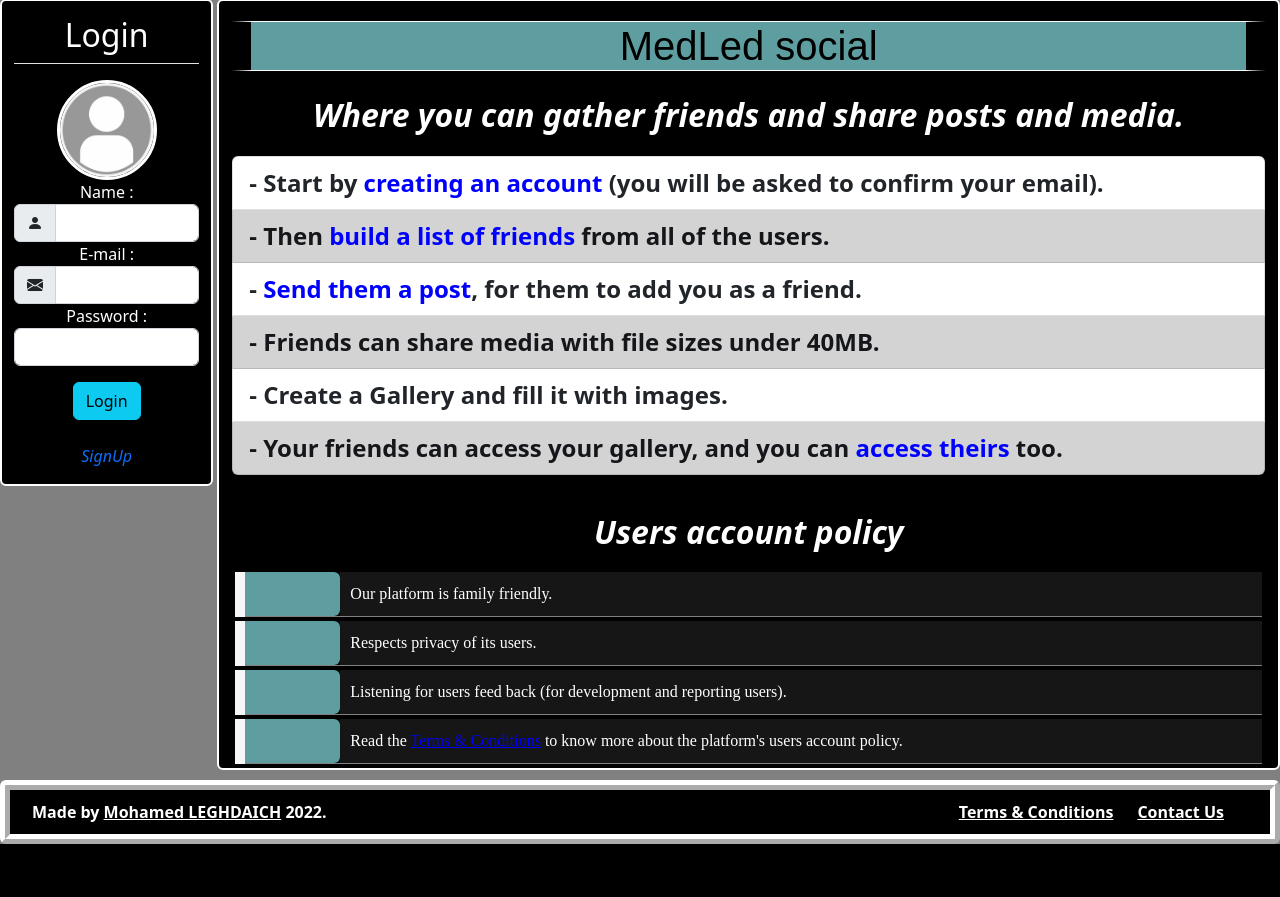
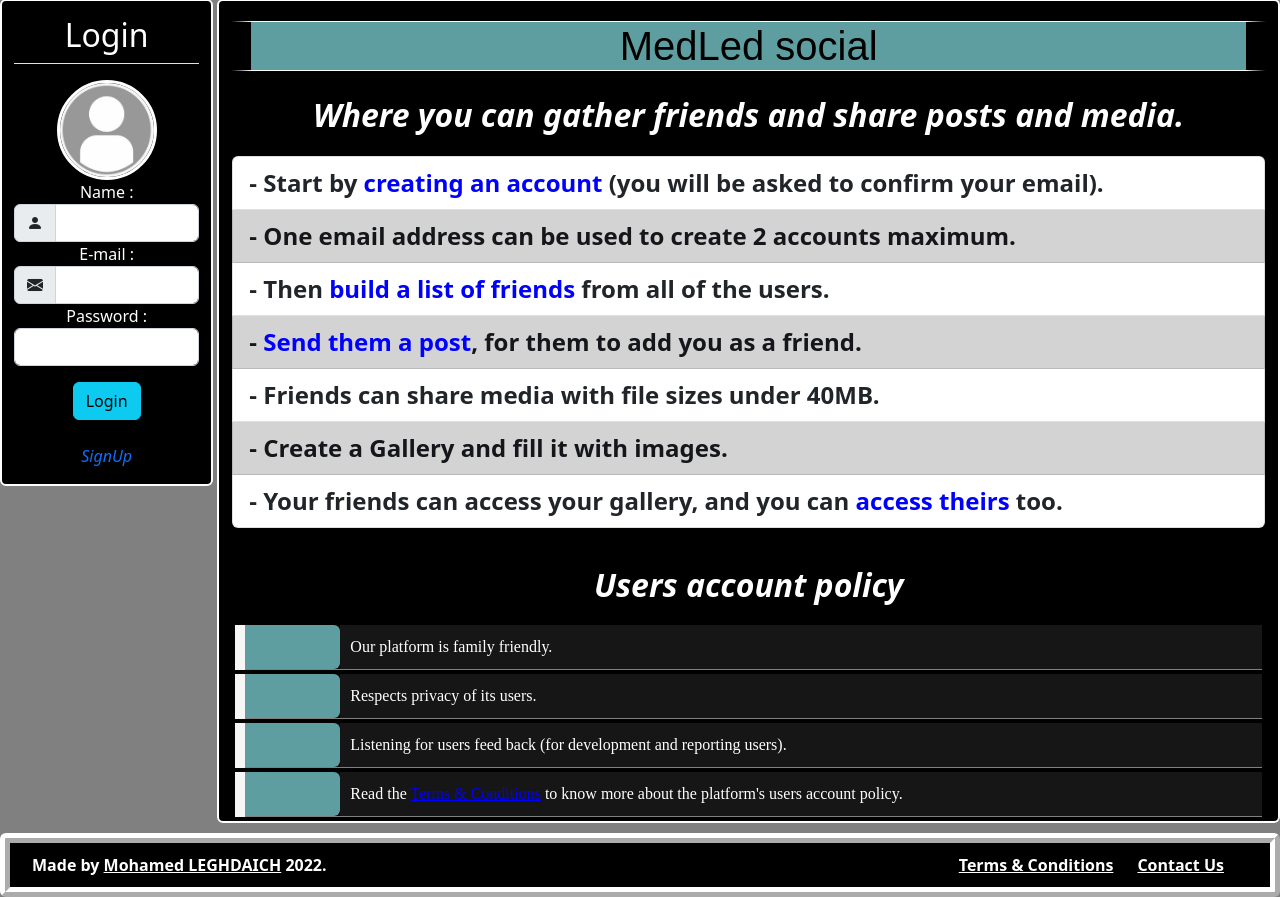
Before and after one commit to med2mad/MedLed-backend, a PHP site: page /medled/ in a window 1280 px wide. Shown: the part 257-1154 px from the top of the page. Before the commit the page ends 1101 px from the top, so only its background shows below. Run offline with PHP 8.4, Linux system fonts and the light colour scheme; some libraries are stand-ins or nearby versions.

Commit message:
finishing

```diff
--- a/files/MEREAD.txt
+++ b/files/MEREAD.txt
@@ -1,2 +1,7 @@
+gallery > "This user should befriend you first"
 when uploading change : conn.php , signup1.php (send mail),
 maybe you should delete all tables then import a new sql file
+
+?? future-----
+befriend notification (accepted friend ship or som shit)
+remove : 1 mail can have 2 accounts + admin blocking one account blocks the other
--- a/index.php
+++ b/index.php
@@ -8,11 +8,12 @@
 
 <ul class="list-group" style="font-size:1.5em; font-weight:bold; border:1px solid black">
     <li class="list-group-item list-group-item-action liwhitecss">- Start by <a href="create_user.php" style="color:blue;">creating an account</a> (you will be asked to confirm your email).</li>
-    <li class="list-group-item list-group-item-action list-group-item-dark">- Then <a href="users.php?title=Users" style="color:blue;">build a list of friends</a> from  all of the users.</li>
-    <li class="list-group-item list-group-item-action liwhitecss">- <a href="users.php?title=Friends" style="color:blue;">Send them a post</a>, for them to add you as a friend.</li>
-    <li class="list-group-item list-group-item-action list-group-item-dark">- Friends can share media with file sizes under 40MB.</li>
-    <li class="list-group-item list-group-item-action liwhitecss">- Create a Gallery and fill it with images.</li>
-    <li class="list-group-item list-group-item-action list-group-item-dark">- Your friends can access your gallery, and you can <a href="users.php?title=Friends" style="color:blue;">access theirs</a> too.</li>
+    <li class="list-group-item list-group-item-action list-group-item-dark">- One email address can be used to create 2 accounts maximum.</li>
+    <li class="list-group-item list-group-item-action liwhitecss">- Then <a href="users.php?title=Users" style="color:blue;">build a list of friends</a> from  all of the users.</li>
+    <li class="list-group-item list-group-item-action list-group-item-dark">- <a href="users.php?title=Friends" style="color:blue;">Send them a post</a>, for them to add you as a friend.</li>
+    <li class="list-group-item list-group-item-action liwhitecss">- Friends can share media with file sizes under 40MB.</li>
+    <li class="list-group-item list-group-item-action list-group-item-dark">- Create a Gallery and fill it with images.</li>
+    <li class="list-group-item list-group-item-action liwhitecss">- Your friends can access your gallery, and you can <a href="users.php?title=Friends" style="color:blue;">access theirs</a> too.</li>
 </ul>
 
 <p style="text-align:center; font-size:2em; font-style:italic; font-weight:bold; margin-top:2rem;">
@@ -22,7 +23,7 @@
     <table class="col-md">
         <tr>
             <td class="rounded" style="width:100px;"></td>
-            <td class="phone" style="font-size:1.1rem; text-align:left; ">Our platform is family friendly.</td>
+            <td class="phone" style="font-size:1.1rem; text-align:left;">Our platform is family friendly.</td>
         </tr>
     </table>
 </div>
```
Also changed, not shown: create_post.php (+18 -0 lines), gallery.php (+5 -2 lines), php.php (+4 -20 lines), uploads/profiles/IMG-66f617ed766925.02642284.png (added), uploads/profiles/IMG-66f61b1db087f8.29680060.png (added), uploads/profiles/IMG-66f61b6fa341f2.86075166.png (added).
